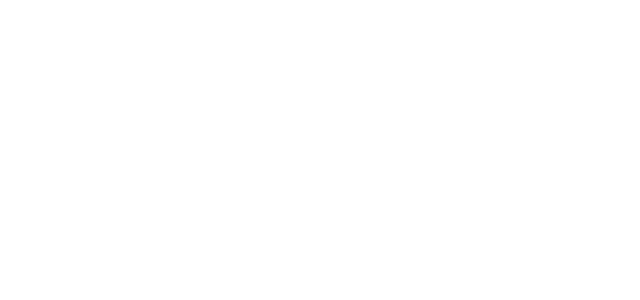
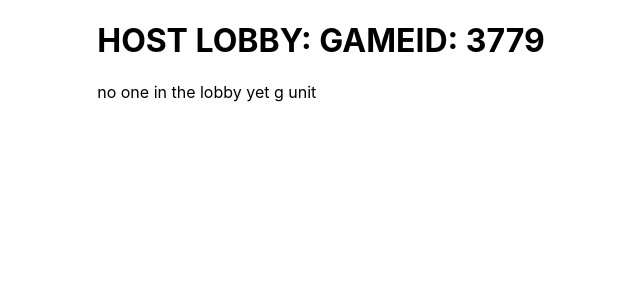
Before and after one commit to allister-grange/pontificate-client, a React (Create React App) app: page /host-lobby/3779 in a window 1280 px wide. Shown: the top 300 px of the page, without its empty margins (319-959 px from the left). Built offline with nearby package versions, Linux system fonts and the light colour scheme.

Commit message:
Host lobby created and functional

```diff
--- a/src/App.tsx
+++ b/src/App.tsx
@@ -1,7 +1,8 @@
 import React, { useEffect, useState } from 'react';
 import { BrowserRouter as Router, Switch, Route } from "react-router-dom";
 import HomePage from './pages/HomePage';
-import LobbyPage from './pages/lobby/LobbyPage';
+import PlayerLobbyPage from './pages/lobby/PlayerLobbyPage';
+import HostLobbyPage from './pages/lobby/HostLobbyPage';
 import BoardPage from './pages/game/BoardPage';
 import CardPage from './pages/game/CardPage';
 
@@ -12,7 +13,8 @@ function App() {
     <Router>
       <Switch>
         <Route exact path="/" component={HomePage} />
-        <Route exact path="/:roomId" component={LobbyPage} />
+        <Route exact path="/host-lobby/:gameId" component={HostLobbyPage} />
+        <Route exact path="/player-lobby/:gameId" component={PlayerLobbyPage} />
       </Switch>
     </Router>
   );
--- /dev/null
+++ b/src/hooks/useHostLobby.tsx
@@ -0,0 +1,71 @@
+import { useEffect, useRef, useState } from "react";
+import socketIOClient from "socket.io-client";
+
+const CREATE_NEW_LOBBY_EVENT = "createNewLobbyEvent";
+const PLAYER_READY_EVENT = "playerReadyEvent"; // Name of the event
+const SOCKET_SERVER_URL = "http://127.0.0.1:3000";
+const NEW_PLAYER_IN_LOBBY_EVENT = "newPlayerLobbyEvent";
+
+const useHostLobby = (gameId: string) => {
+    const [players, setPlayers] = useState([] as any[]);
+    const socketRef = useRef({} as SocketIOClient.Socket);
+
+    useEffect(() => {
+        // Creates a WebSocket connection
+        // TODO make sure that the username is unique
+        socketRef.current = socketIOClient(SOCKET_SERVER_URL);
+
+        // Listens for incoming players
+        socketRef.current.on(NEW_PLAYER_IN_LOBBY_EVENT, (players: any) => {
+            const incomingPlayers = players.playersInGame
+
+            setPlayers(incomingPlayers);
+        });
+
+        // Destroys the socket reference
+        // when the connection is closed
+        return () => {
+            socketRef.current.disconnect();
+        };
+    }, [gameId]);
+
+    // Sends a message to the server that
+    // forwards it to all users in the same game
+    // const addPlayer = (userName: string, gameId: string) => {
+    //     socketRef.current.emit(LOBBY_GAME_EVENT, {
+    //         userName,
+    //         gameId
+    //     });
+    // };
+
+    const createNewGame = (gameId: string) => {
+
+        console.log(`Creating new game with id of ${gameId}`);
+
+        socketRef.current.emit(CREATE_NEW_LOBBY_EVENT,
+            { query: { gameId } }
+        );
+    }
+
+    // const setPlayerReady = () => {
+
+    //     console.log("CAllinngg");
+
+    //     socketRef.current.emit(PLAYER_READY_EVENT, {
+    //         userName,
+    //         gameId
+    //     });
+
+    //     socketRef.current.on(PLAYER_READY_EVENT, (players: any) => {
+    //         const incomingPlayers = players.playersInGame
+    //         console.log(JSON.stringify(incomingPlayers));
+    //         setPlayers(incomingPlayers);
+    //     });
+
+
+    // }
+
+    return { players, createNewGame };
+};
+
+export default useHostLobby;
--- a/src/hooks/useLobby.tsx
+++ b/src/hooks/usePlayerLobby.tsx
@@ -1,23 +1,21 @@
 import { useEffect, useRef, useState } from "react";
 import socketIOClient from "socket.io-client";
 
-const LOBBY_GAME_EVENT = "playerLobbyEvent";
+const NEW_PLAYER_IN_LOBBY_EVENT = "newPlayerLobbyEvent";
 const PLAYER_READY_EVENT = "playerReadyEvent"; // Name of the event
 const SOCKET_SERVER_URL = "http://127.0.0.1:3000";
 
-const useLobby = (gameId: string, userName: string) => {
+const usePlayerLobby = (gameId: string, userName: string) => {
     const [players, setPlayers] = useState([] as any[]);
     const socketRef = useRef({} as SocketIOClient.Socket);
 
     useEffect(() => {
         // Creates a WebSocket connection
         // TODO make sure that the username is unique
-        socketRef.current = socketIOClient(SOCKET_SERVER_URL, {
-            query: { gameId: gameId, userName: userName },
-        });
+        socketRef.current = socketIOClient(SOCKET_SERVER_URL);
 
         // Listens for incoming players
-        socketRef.current.on(LOBBY_GAME_EVENT, (players: any) => {
+        socketRef.current.on(NEW_PLAYER_IN_LOBBY_EVENT, (players: any) => {
             const incomingPlayers = players.playersInGame
 
             setPlayers(incomingPlayers);
@@ -33,15 +31,15 @@ const useLobby = (gameId: string, userName: string) => {
     // Sends a message to the server that
     // forwards it to all users in the same game
     const addPlayer = (userName: string, gameId: string) => {
-        socketRef.current.emit(LOBBY_GAME_EVENT, {
-            userName,
-            gameId
+
+        console.log(`adding new player ${userName} in game ${gameId}`);
+
+        socketRef.current.emit(NEW_PLAYER_IN_LOBBY_EVENT, {
+            query: { userName, gameId }
         });
     };
 
     const setPlayerReady = () => {
-
-        console.log("CAllinngg");
 
         socketRef.current.emit(PLAYER_READY_EVENT, {
             userName,
@@ -54,10 +52,9 @@ const useLobby = (gameId: string, userName: string) => {
             setPlayers(incomingPlayers);
         });
 
-
     }
 
     return { players, addPlayer, setPlayerReady };
 };
 
-export default useLobby;
+export default usePlayerLobby;
--- a/src/pages/HomePage.tsx
+++ b/src/pages/HomePage.tsx
@@ -8,12 +8,12 @@ const ENDPOINT = "http://127.0.0.1:3000";
 
 function HomePage() {
 
-    const [gameName, setGameName] = React.useState("");
+    const [gameId, setGameId] = React.useState("");
     const [userName, setUserName] = React.useState("");
     const [showingJoinGameOptions, setShowingJoinGameOptions] = React.useState(false);
 
     const handleRoomNameChange = (event: React.ChangeEvent<HTMLInputElement>) => {
-        setGameName(event.target.value);
+        setGameId(event.target.value);
     };
 
     const handleUserNameChange = (event: React.ChangeEvent<HTMLInputElement>) => {
@@ -49,7 +49,7 @@ function HomePage() {
                                 color="primary"
                                 type="text"
                                 placeholder="room"
-                                value={gameName}
+                                value={gameId}
                                 onChange={handleRoomNameChange}
                                 className="text-input-field"
                             />
@@ -58,7 +58,7 @@ function HomePage() {
                             <Button
                                 component={Link}
                                 to={{
-                                    pathname: `/${gameName}`,
+                                    pathname: `/player-lobby/${gameId}`,
                                     state: {
                                         userName
                                     }
@@ -81,7 +81,7 @@ function HomePage() {
                     <div className="GameOptions">
                         <Button
                             component={Link}
-                            to={`/${generateGameID()}`}
+                            to={`/host-lobby/${generateGameID()}`}
                             variant="contained"
                             color="primary"
                             className="button">
--- /dev/null
+++ b/src/pages/lobby/HostLobbyPage.tsx
@@ -0,0 +1,59 @@
+import React, { useEffect, useState } from 'react';
+import logo from './logo.svg';
+import socketIOClient from "socket.io-client";
+import './PlayerLobbyPage.css';
+import useHostLobby from '../../hooks/useHostLobby';
+import { Button, Input } from '@material-ui/core';
+
+const ENDPOINT = "http://127.0.0.1:3000";
+
+const HostLobbyPage = (props: any): any => {
+
+    const { gameId } = props.match.params; // Gets roomId from URL
+    // todo think of a better way then having a ghost "host" user
+    const { players, createNewGame } = useHostLobby(gameId);
+
+    useEffect(() => {
+        //nothing
+        console.log(props.match.params);
+        createNewGame(gameId);
+    }, []);
+
+    const allPlayersAreReady = (): boolean => {
+        // let allReady = true;
+        // players.map((player: any) => {
+        //     if (!player.isReady) {
+        //         allReady = false;
+        //     }
+        // });
+        // return allReady;
+        return false;
+    }
+
+    return (
+        <div>
+            <h1>
+                HOST LOBBY: GAMEID: {gameId}
+            </h1>
+            {
+                players.length === 0 ?
+                    < p >
+                        no one in the lobby yet g unit
+                    </p>
+                    :
+                    <div>
+                    {
+                      players.map((player: any, index: number) => {
+                        return (
+                          <p key={index}>{player.userName + ' ' + player.isReady}</p>
+                        )
+                      })
+                    }
+                  </div>
+            }
+
+        </div >
+    );
+}
+
+export default HostLobbyPage;
--- a/src/pages/lobby/LobbyPage.tsx
+++ /dev/null
@@ -1,50 +0,0 @@
-import React, { useEffect, useState } from 'react';
-import logo from './logo.svg';
-import socketIOClient from "socket.io-client";
-import '../../hooks/useLobby';
-import './LobbyPage.css';
-import useLobby from '../../hooks/useLobby';
-import { Button, Input } from '@material-ui/core';
-
-const ENDPOINT = "http://127.0.0.1:3000";
-
-const LobbyPage = (props: any): any => {
-
-  const { roomId } = props.match.params; // Gets roomId from URL
-  const { userName } = props.location.state; // Gets username from props
-  const { players, addPlayer, setPlayerReady } = useLobby(roomId, userName); // Creates a websocket and manages the lobby participants
-
-  useEffect(() => {
-    addPlayer(userName, roomId);
-  }, []);
-
-  return (
-    <div>
-      <h1>
-        {roomId}
-      </h1>
-      <p>
-        You are in the lobby page!!! I want to list all of the people waiting for the game in this class
-        I then want a button to 'start the game'
-     </p>
-      <div>
-        {
-          players.map((player: any) => {
-            return (
-              <p>{player.userName + ' ' + player.isReady}</p>
-            )
-          })
-        }
-      </div>
-      <Button
-        variant="contained"
-        color="primary"
-        onClick={() => { setPlayerReady() }}
-        className="button">
-          ready
-      </Button>
-    </div>
-  );
-}
-
-export default LobbyPage;
--- /dev/null
+++ b/src/pages/lobby/PlayerLobbyPage.tsx
@@ -0,0 +1,82 @@
+import React, { useEffect, useState } from 'react';
+import '../../hooks/usePlayerLobby';
+import './PlayerLobbyPage.css';
+import usePlayerLobby from '../../hooks/usePlayerLobby';
+import { Button, Input } from '@material-ui/core';
+
+const ENDPOINT = "http://127.0.0.1:3000";
+
+const PlayerLobbyPage = (props: any): any => {
+
+  const { gameId } = props.match.params; // Gets gameId from URL
+  const { userName } = props.location.state; // Gets username from props
+  const { players, addPlayer, setPlayerReady } = usePlayerLobby(gameId, userName); // Creates a websocket and manages the lobby participants
+
+  useEffect(() => {
+    addPlayer(userName, gameId);
+    console.log(userName + ' ' + gameId);
+
+  }, []);
+
+  const allPlayersAreReady = (): boolean => {
+    let allReady = true;
+    players.map((player: any) => {
+      if (!player.isReady) {
+        allReady = false;
+      }
+    });
+    return allReady;
+  }
+
+  return (
+    <div>
+      <h1>
+        PLAYER LOBBY GAMEID: {gameId}
+      </h1>
+      {
+        players.length === 0 ?
+          < p >
+            You see this because there's no one in this lobby.
+            This is an ERROR
+          </p>
+          :
+          null
+      }
+
+      <div>
+        {
+          players.map((player: any, index: number) => {
+            return (
+              <p key={index}>{player.userName + ' ' + player.isReady}</p>
+            )
+          })
+        }
+      </div>
+
+      <Button
+        variant="contained"
+        color="primary"
+        onClick={() => { setPlayerReady() }}
+        className="button">
+        ready
+      </Button>
+
+      <div>
+        {
+          allPlayersAreReady() ?
+            <Button
+              variant="contained"
+              color="primary"
+              onClick={() => { setPlayerReady() }}
+              className="button">
+              Start game
+          </Button>
+            :
+            null
+        }
+      </div>
+    </div >
+  );
+}
+
+export default PlayerLobbyPage;
```
Also changed, not shown: src/pages/lobby/HostLobbyPage.css (added), src/pages/lobby/PlayerLobbyPage.css (renamed from src/pages/lobby/LobbyPage.css).
